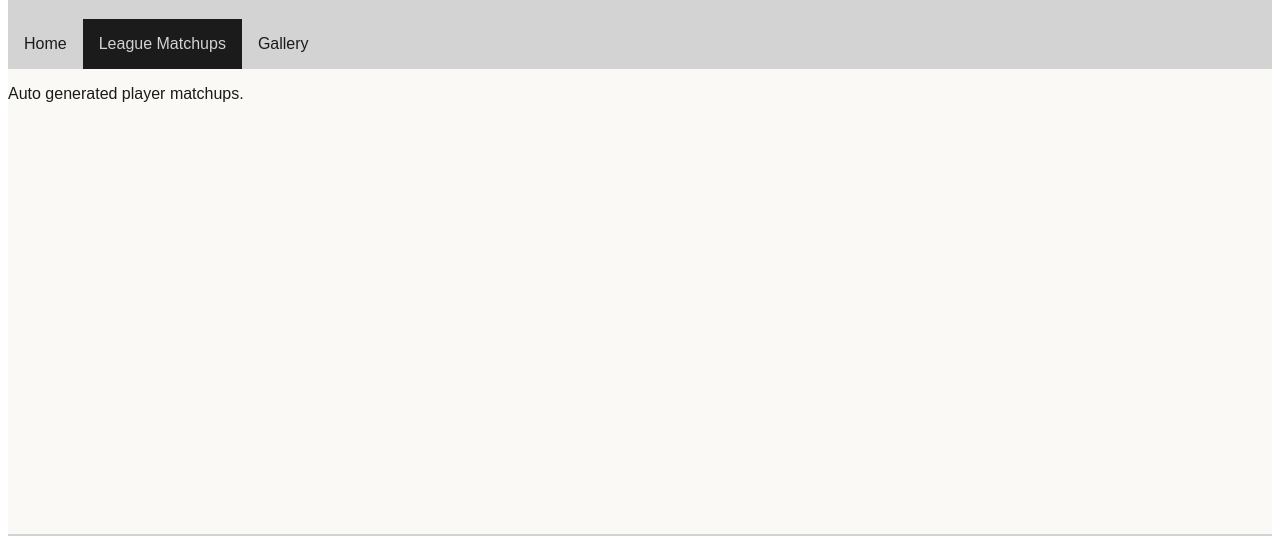
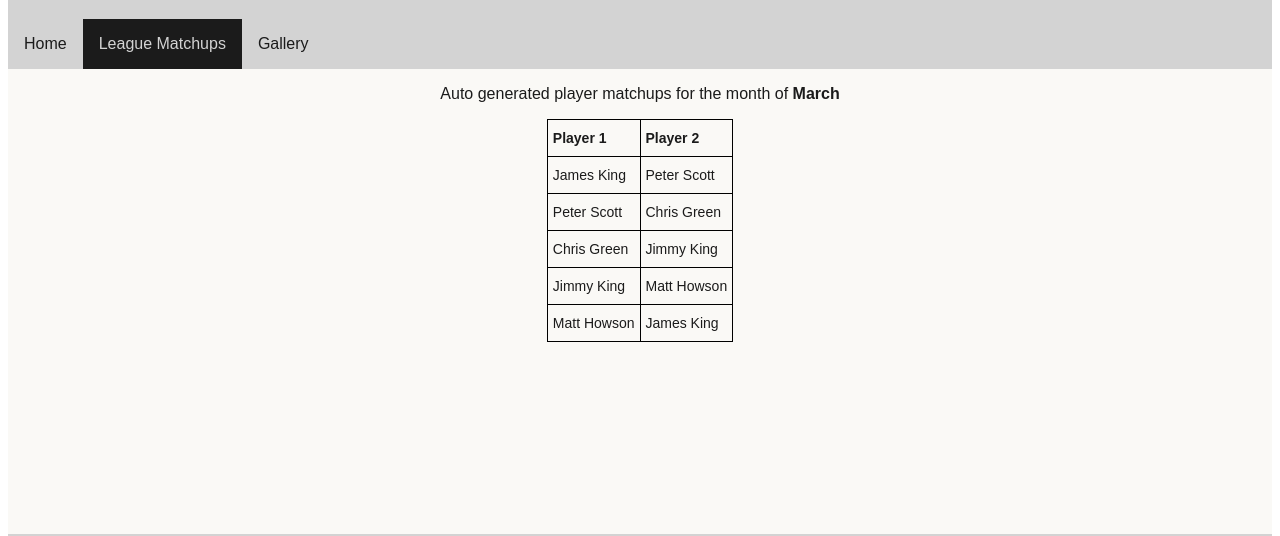
Before and after one commit to P1G30N17/newbury-40k-league, a plain HTML site: page matchups.html in a window 1280 px wide. Shown: the part 169-705 px from the top of the page. Drawn offline with Linux system fonts and the light colour scheme.

Commit message:
Added matchups table and styled matchups page.

```diff
--- a/assets/css/style.css
+++ b/assets/css/style.css
@@ -142,6 +142,11 @@ main {
     vertical-align: top
 }
 
+/* Matchups page */
+#matchups {
+    padding-bottom: 25px;
+}
+
 /* Submit results button styling */
 #submit-results {
     text-align: center;
--- a/matchups.html
+++ b/matchups.html
@@ -37,7 +37,43 @@
 
     <!-- Main -->
     <main>
-        <p>Auto generated player matchups.</p>
+        <div class="pg-description">
+            <p>Auto generated player matchups for the month of <strong>March</strong></p>
+        </div>
+        <div id="matchups">
+            <div class="tg-wrap">
+                <table class="tg">
+                    <thead>
+                        <tr>
+                            <th class="tg-1wig">Player 1</th>
+                            <th class="tg-1wig">Player 2</th>
+                        </tr>
+                    </thead>
+                    <tbody>
+                        <tr>
+                            <td class="tg-0lax">James King</td>
+                            <td class="tg-0lax">Peter Scott</td>
+                        </tr>
+                        <tr>
+                            <td class="tg-0lax">Peter Scott</td>
+                            <td class="tg-0lax">Chris Green</td>
+                        </tr>
+                        <tr>
+                            <td class="tg-0lax">Chris Green</td>
+                            <td class="tg-0lax">Jimmy King</td>
+                        </tr>
+                        <tr>
+                            <td class="tg-0lax">Jimmy King</td>
+                            <td class="tg-0lax">Matt Howson</td>
+                        </tr>
+                        <tr>
+                            <td class="tg-0lax">Matt Howson</td>
+                            <td class="tg-0lax">James King</td>
+                        </tr>
+                    </tbody>
+                </table>
+            </div>
+        </div>
     </main>
 
     <!-- Footer -->
@@ -45,16 +81,16 @@
         <h3 style="text-align: center;">Available Clubs in Newbury</h3>
         <ul id="social-networks">
             <li>
-                <p>Newbury Gaming - Monday</p><a href="https://www.facebook.com/groups/407728405946483" target="_blank" rel="noopener"
-                    aria-label="Newbury Gaming Facebook page (opens in a new tab)"><i
+                <p>Newbury Gaming - Monday</p><a href="https://www.facebook.com/groups/407728405946483" target="_blank"
+                    rel="noopener" aria-label="Newbury Gaming Facebook page (opens in a new tab)"><i
                         class="fa-brands fa-facebook"></i></a>
             <li>
-                <p>Gitmob Gaming - Wednesday</p><a href="https://www.facebook.com/groups/331001307708399" target="_blank" rel="noopener"
-                    aria-label="Gitmob Gaming Facebook page (opens in a new tab)"><i
+                <p>Gitmob Gaming - Wednesday</p><a href="https://www.facebook.com/groups/331001307708399"
+                    target="_blank" rel="noopener" aria-label="Gitmob Gaming Facebook page (opens in a new tab)"><i
                         class="fa-brands fa-facebook"></i></a>
             <li>
-                <p>Gobbo Gaming - Friday</p><a href="https://www.facebook.com/groups/331001307708399" target="_blank" rel="noopener"
-                    aria-label="Gobbo Gaming Facebook page (opens in a new tab)"><i
+                <p>Gobbo Gaming - Friday</p><a href="https://www.facebook.com/groups/331001307708399" target="_blank"
+                    rel="noopener" aria-label="Gobbo Gaming Facebook page (opens in a new tab)"><i
                         class="fa-brands fa-facebook"></i></a>
         </ul>
     </footer>
```
